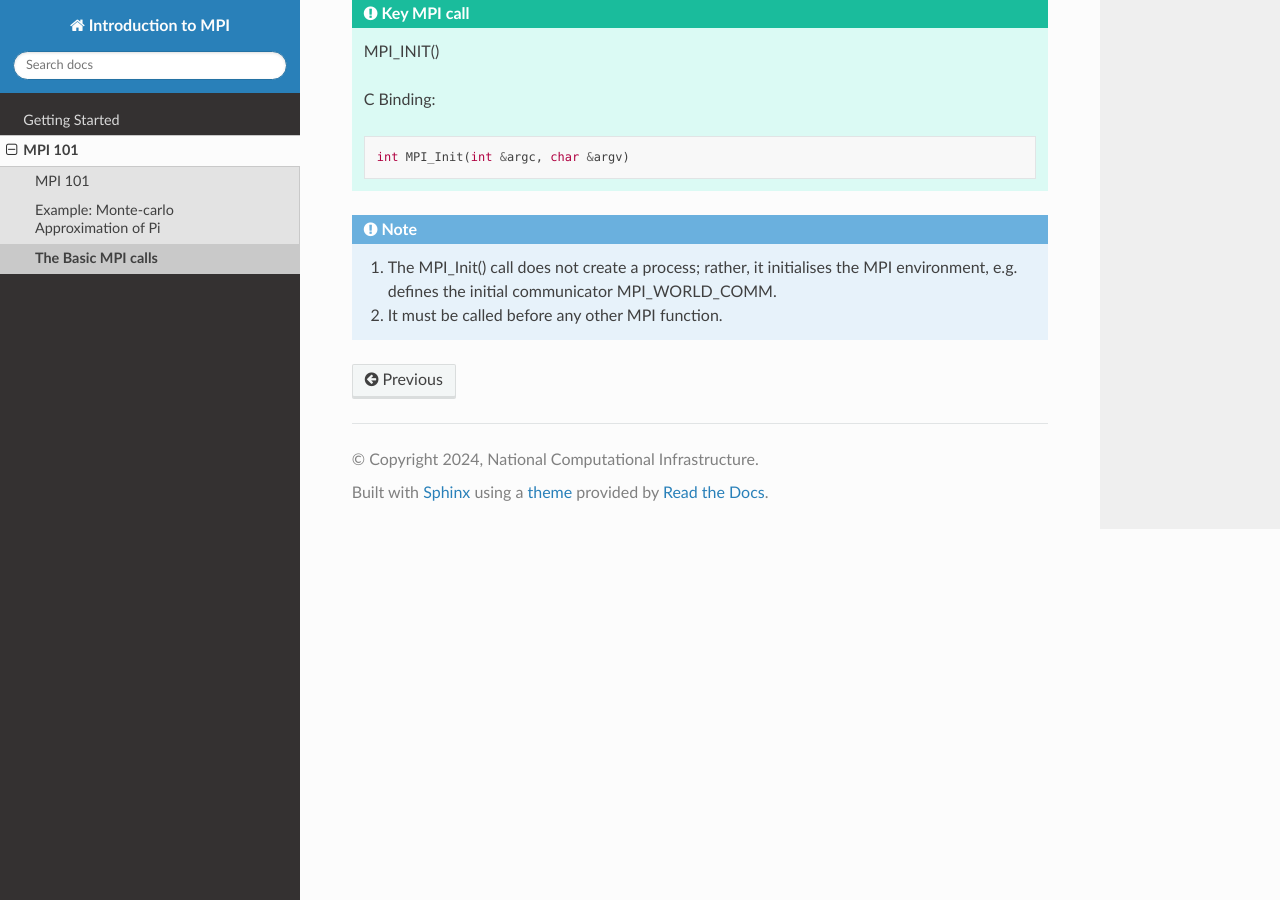
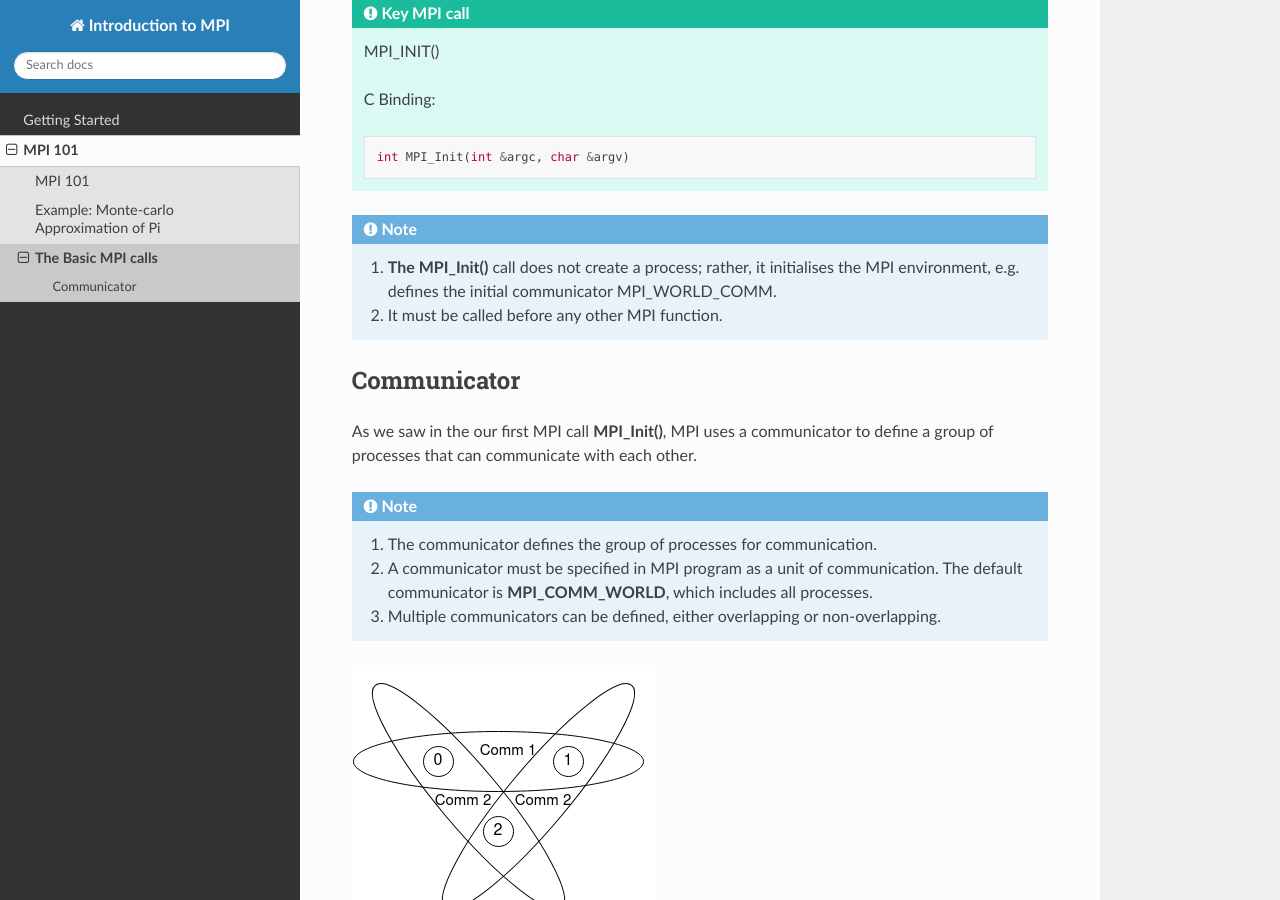
Before and after one commit to Fonglulu/demo_readdoc, a Sphinx documentation site: the page built from docs/source/tutorial/MPI101/basic_mpi.rst, in a window 1280 px wide and 900 px high, scrolled down 598 px. Built offline with Sphinx 7.4.7 and the Read the Docs theme 3.1.0, drawn with Linux system fonts in a browser that asks for light colours.

Commit message:
communicator

```diff
--- a/docs/source/tutorial/MPI101/basic_mpi.rst
+++ b/docs/source/tutorial/MPI101/basic_mpi.rst
@@ -33,6 +33,19 @@ MPI can be very easy to use. If your code only needs simple communication patter
 
 .. note::
 
-    #. The MPI_Init() call does not create a process; rather, it initialises the MPI environment, e.g. defines the initial communicator MPI_WORLD_COMM.
+    #. **The MPI_Init()** call does not create a process; rather, it initialises the MPI environment, e.g. defines the initial communicator MPI_WORLD_COMM.
 
     #. It must be called before any other MPI function.
+
+Communicator
+~~~~~~~~~~~~~~~~~~~
+As we saw in the our first MPI call **MPI_Init()**, MPI uses a communicator to define a group of processes that can communicate with each other.
+
+.. note::
+    #. The communicator defines the group of processes for communication.
+    #. A communicator must be specified in MPI program as a unit of communication. The default communicator is **MPI_COMM_WORLD**, which includes all processes.
+    #. Multiple communicators can be defined, either overlapping or non-overlapping.
+
+
+.. image:: ../../figures/communicator.png
+    :alt: Overlapping communicators of three processes.
```
Also changed, not shown: docs/source/figures/communicator.png (added).
